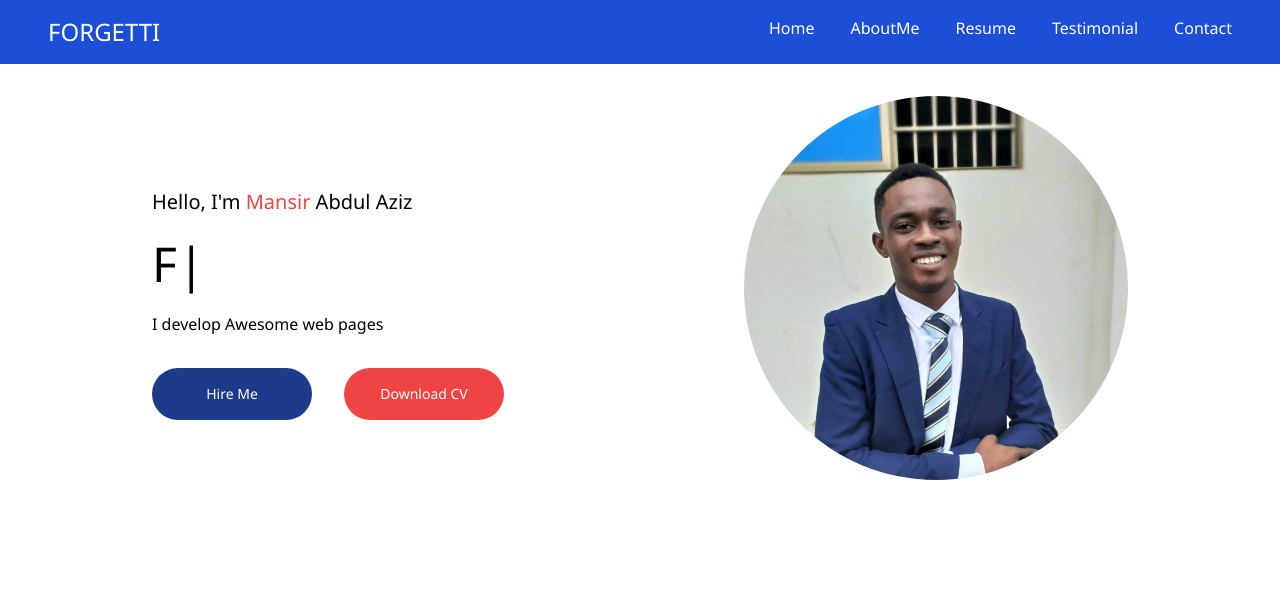
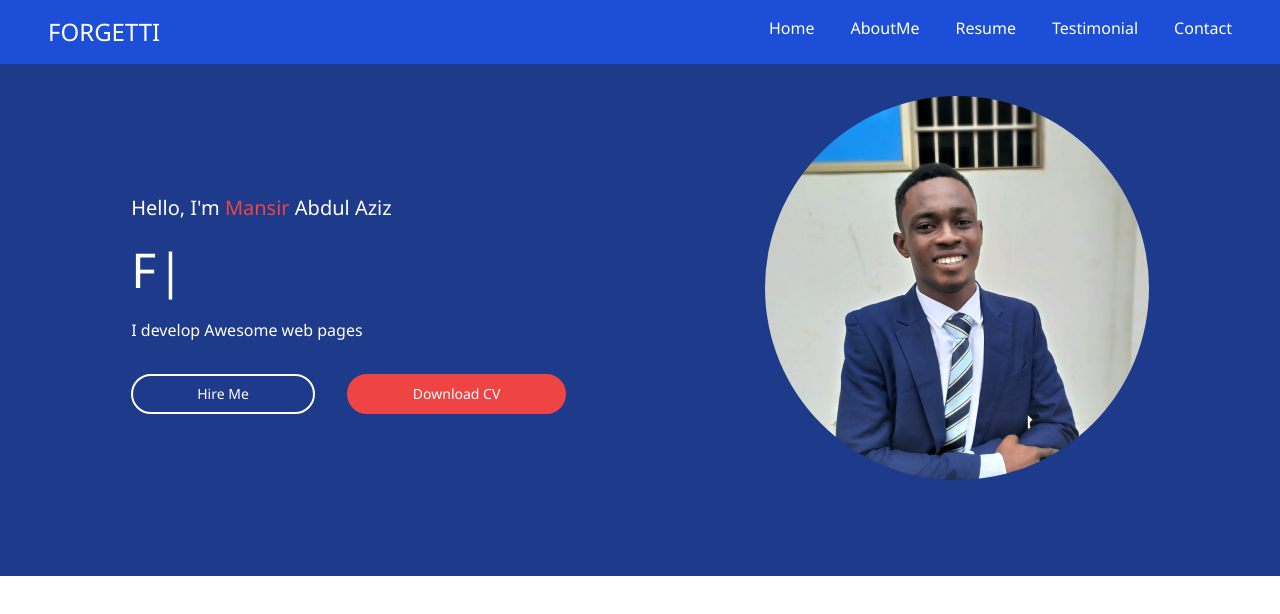
Before and after one commit to mansir93/My-Portifolio-App, a React (Create React App) app: page / in a window 1280 px wide. Shown: the top 614 px of the page. Built offline with nearby package versions, Linux system fonts and the light colour scheme.

Commit message:
added updates

```diff
--- a/src/component/Home/Profile/Profile.js
+++ b/src/component/Home/Profile/Profile.js
@@ -7,14 +7,14 @@ const Home = () => {
   return (
     <section>
       <div
-        className="flex justify-around items-center w-full max-sm:flex-col-reverse p-8"
+        className="flex justify-around items-center w-full max-sm:flex-col-reverse p-8 bg-blue-900"
         id="home"
       >
         <div className="flex flex-col ">
-          <p className="text-xl">
+          <p className="text-xl text-white">
             Hello, I'm <span className="text-red-500">Mansir</span> Abdul Aziz
           </p>
-          <h1 className="text-5xl my-6">
+          <h1 className="text-5xl text-white my-6">
             <Typewriter
               onInit={(typewriter) => {
                 typewriter
@@ -29,13 +29,13 @@ const Home = () => {
               }}
             />
           </h1>
-          <p>I develop Awesome web pages</p>
+          <p className="text-white">I develop Awesome web pages</p>
           <div className="flex justify-around my-8">
-            <a href="#contactme" className="rounded-full px-8 py-4 w-40 text-center bg-blue-900 text-sm text-white mr-8 hover:border-4 border-red-500">
+            <a href="#contactme" className="rounded-full px-16 py-2 w-42 text-center bg-blue-900 text-sm text-white mr-8  border-2 border-white  hover:border-red-500">
               Hire Me
             </a>
             <a
-              className="rounded-full px-8 py-4 w-40 text-center bg-red-500 text-sm text-white hover:border-4 border-white-500"
+              className="rounded-full px-16 py-2 w-42 text-center bg-red-500 text-sm text-white border-2 border-red-500 hover:border-white"
               href="mansir_cv.pdf"
               download="Mansir Abdul Aziz"
             >
--- a/src/component/Navbar/Navbar.js
+++ b/src/component/Navbar/Navbar.js
@@ -42,7 +42,7 @@ const Navbar = () => {
             />
           )}
           {toggle && (
-            <div className="Navbar-animation flex flex-col justify-end items-end text-end p-8 absolute top-10 right-0 mr-4 min-w-fit rounded drop-shadow">
+            <div className="Navbar-animation text-white bg-slate-600 flex flex-col justify-end items-end text-end p-8 absolute top-10 right-0 mr-4 min-w-fit rounded drop-shadow">
               <Navbarmenu />
             </div>
           )}
```
